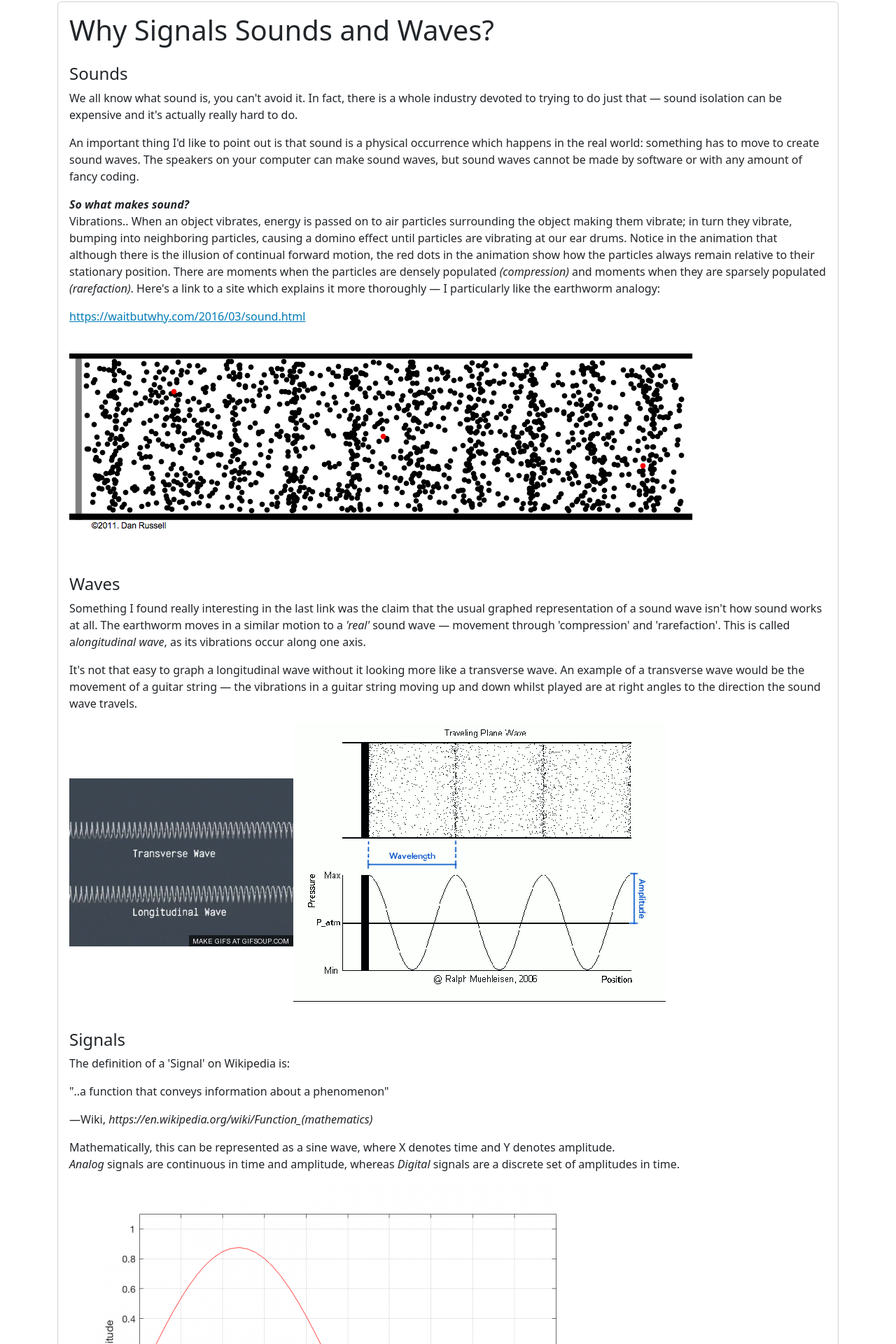
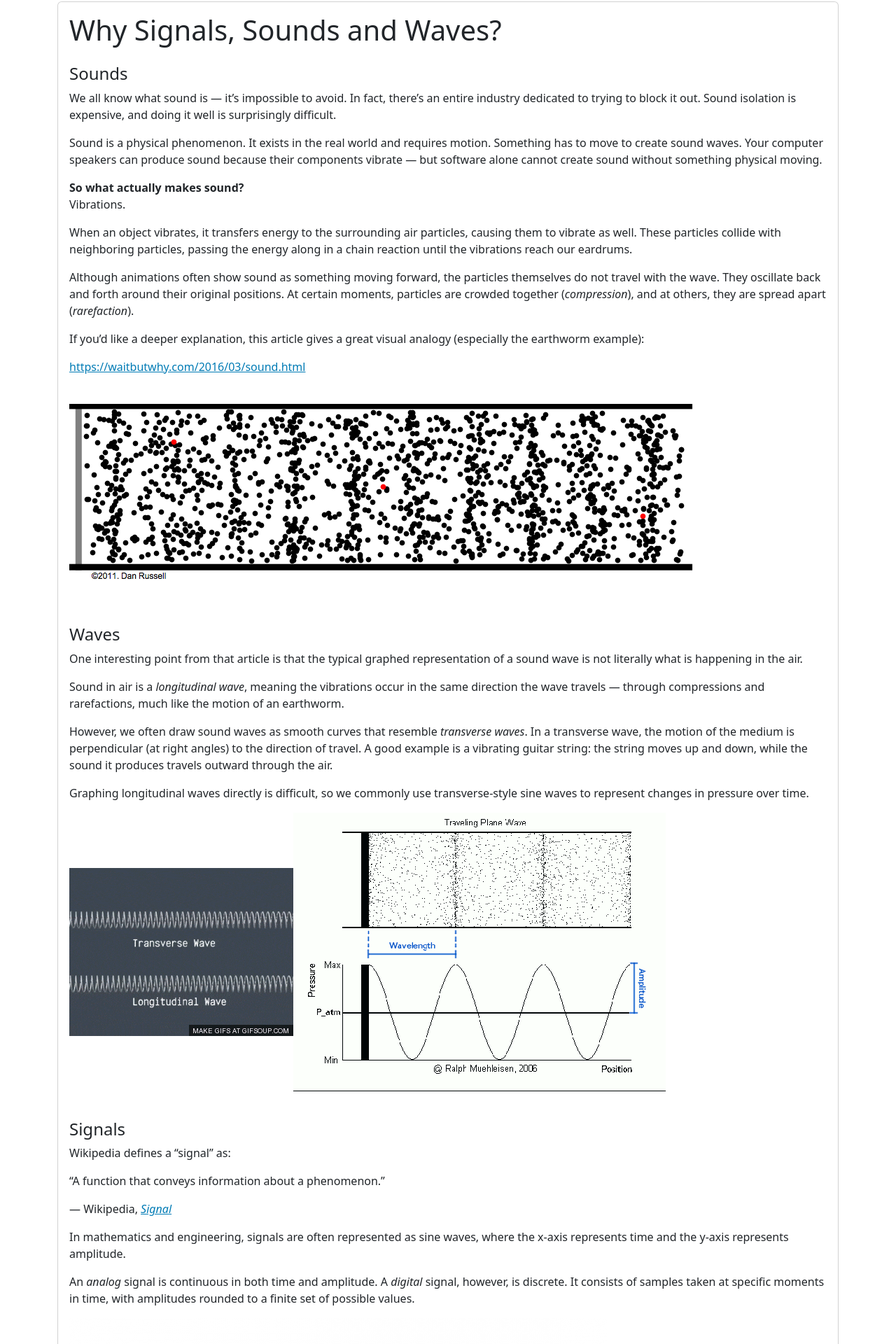
Before and after one commit to signalssoundsandwaves/SignalsSoundsAndWavesReact, a React (Vite) app: page /Why in a window 1280 px wide. Shown: the part 235-2155 px from the top of the page at 70% size. Built offline with nearby package versions, Linux system fonts and the light colour scheme.

Commit message:
edited text in why.jsx

```diff
--- a/src/pages/Why.jsx
+++ b/src/pages/Why.jsx
@@ -9,90 +9,168 @@ function Why() {
           <div className="card">
             <div className="card-body">
 
-              <h1 className="mb-4">Why Signals Sounds and Waves?</h1>
+              <h1 className="mb-4">Why Signals, Sounds and Waves?</h1>
 
               {/* Sounds Section */}
               <div className="mb-4">
                 <h4>Sounds</h4>
                 <p>
-                  We all know what sound is, you can't avoid it. In fact, there is a whole industry devoted to
-                  trying to do just that — sound isolation can be expensive and it's actually really hard to do.
+                  We all know what sound is — it’s impossible to avoid. In fact, there’s an entire
+                  industry dedicated to trying to block it out. Sound isolation is expensive,
+                  and doing it well is surprisingly difficult.
                 </p>
                 <p>
-                  An important thing I'd like to point out is that sound is a physical occurrence which happens in
-                  the real world: something has to move to create sound waves. The speakers on your computer can make
-                  sound waves, but sound waves cannot be made by software or with any amount of fancy coding.
+                  Sound is a physical phenomenon. It exists in the real world and requires motion.
+                  Something has to move to create sound waves. Your computer speakers can produce
+                  sound because their components vibrate — but software alone cannot create sound
+                  without something physical moving.
                 </p>
                 <p>
-                  <strong><cite>So what makes sound?</cite></strong>
+                  <strong>So what actually makes sound?</strong>
                   <br />
-                  Vibrations.. When an object vibrates, energy is passed on to air particles surrounding the
-                  object making them vibrate; in turn they vibrate, bumping into neighboring particles, causing a
-                  domino effect until particles are vibrating at our ear drums. Notice in the animation that although
-                  there is the illusion of continual forward motion, the red dots in the animation show how the particles
-                  always remain relative to their stationary position. There are moments when the particles are densely
-                  populated <cite>(compression)</cite> and moments when they are sparsely populated <cite>(rarefaction)</cite>.
-                  Here's a link to a site which explains it more thoroughly — I particularly like the earthworm analogy:
+                  Vibrations.
                 </p>
                 <p>
-                  <a href="https://waitbutwhy.com/2016/03/sound.html">
+                  When an object vibrates, it transfers energy to the surrounding air particles,
+                  causing them to vibrate as well. These particles collide with neighboring particles,
+                  passing the energy along in a chain reaction until the vibrations reach our eardrums.
+                </p>
+                <p>
+                  Although animations often show sound as something moving forward, the particles
+                  themselves do not travel with the wave. They oscillate back and forth around
+                  their original positions. At certain moments, particles are crowded together
+                  (<cite>compression</cite>), and at others, they are spread apart (<cite>rarefaction</cite>).
+                </p>
+                <p>
+                  If you’d like a deeper explanation, this article gives a great visual analogy
+                  (especially the earthworm example):
+                </p>
+                <p>
+                  <a
+                    href="https://waitbutwhy.com/2016/03/sound.html"
+                    target="_blank"
+                    rel="noopener noreferrer"
+                  >
                     https://waitbutwhy.com/2016/03/sound.html
                   </a>
                 </p>
-                <img src="red-dot.gif" id="reddot" className="img-fluid mb-3" alt="Red dot animation" />
+
+                <img
+                  src="red-dot.gif"
+                  id="reddot"
+                  className="img-fluid mb-3"
+                  alt="Red dot animation showing compression and rarefaction"
+                />
               </div>
 
               {/* Waves Section */}
               <div className="mb-4">
                 <h4>Waves</h4>
                 <p>
-                  Something I found really interesting in the last link was the claim that the usual graphed
-                  representation of a sound wave isn't how sound works at all. The earthworm moves in a similar motion
-                  to a <cite>'real'</cite> sound wave — movement through 'compression' and 'rarefaction'. This is called a
-                  <cite>longitudinal wave</cite>, as its vibrations occur along one axis.
+                  One interesting point from that article is that the typical graphed
+                  representation of a sound wave is not literally what is happening in the air.
                 </p>
                 <p>
-                  It's not that easy to graph a longitudinal wave without it looking more like a transverse wave.
-                  An example of a transverse wave would be the movement of a guitar string — the vibrations in a guitar
-                  string moving up and down whilst played are at right angles to the direction the sound wave travels.
+                  Sound in air is a <cite>longitudinal wave</cite>, meaning the vibrations occur
+                  in the same direction the wave travels — through compressions and rarefactions,
+                  much like the motion of an earthworm.
                 </p>
-                <img src="slinky.gif" id="slinky" className="img-fluid mb-3" alt="Slinky wave animation" />
-                <img src="planewave_modified_todouble1.gif" id="wave" className="img-fluid mb-3" alt="Plane wave animation" />
+                <p>
+                  However, we often draw sound waves as smooth curves that resemble
+                  <cite> transverse waves</cite>. In a transverse wave, the motion of the medium
+                  is perpendicular (at right angles) to the direction of travel. A good example
+                  is a vibrating guitar string: the string moves up and down, while the sound
+                  it produces travels outward through the air.
+                </p>
+                <p>
+                  Graphing longitudinal waves directly is difficult, so we commonly use
+                  transverse-style sine waves to represent changes in pressure over time.
+                </p>
+
+                <img
+                  src="slinky.gif"
+                  id="slinky"
+                  className="img-fluid mb-3"
+                  alt="Slinky demonstrating longitudinal wave motion"
+                />
+                <img
+                  src="planewave_modified_todouble1.gif"
+                  id="wave"
+                  className="img-fluid mb-3"
+                  alt="Plane wave representation"
+                />
               </div>
 
               {/* Signals Section */}
               <div className="mb-4">
                 <h4>Signals</h4>
                 <p>
-                  The definition of a 'Signal' on Wikipedia is:
+                  Wikipedia defines a “signal” as:
                 </p>
                 <figure>
                   <blockquote cite="https://en.wikipedia.org/wiki/Signal">
-                    "..a function that conveys information about a phenomenon"
+                    “A function that conveys information about a phenomenon.”
                   </blockquote>
                   <figcaption>
-                    —Wiki, <cite>https://en.wikipedia.org/wiki/Function_(mathematics)</cite>
+                    — Wikipedia,{" "}
+                    <cite>
+                      <a
+                        href="https://en.wikipedia.org/wiki/Signal"
+                        target="_blank"
+                        rel="noopener noreferrer"
+                      >
+                        Signal
+                      </a>
+                    </cite>
                   </figcaption>
                 </figure>
                 <p>
-                  Mathematically, this can be represented as a sine wave, where X denotes time and Y denotes amplitude.
-                  <br />
-                  <cite>Analog</cite> signals are continuous in time and amplitude, whereas <cite>Digital</cite> signals
-                  are a discrete set of amplitudes in time.
+                  In mathematics and engineering, signals are often represented as sine waves,
+                  where the x-axis represents time and the y-axis represents amplitude.
                 </p>
                 <p>
-                  <img src="original_signal-768x576.png" id="original_signal" className="img-fluid" alt="Original analog signal" /> fig 1. Original signal
+                  An <cite>analog</cite> signal is continuous in both time and amplitude.
+                  A <cite>digital</cite> signal, however, is discrete. It consists of samples
+                  taken at specific moments in time, with amplitudes rounded to a finite
+                  set of possible values.
                 </p>
+
                 <p>
-                  <img src="time_sampled_signal-768x576.png" id="time_sampled_signal" className="img-fluid" alt="Sampled signal" /> fig 2. Sampled signal
+                  <img
+                    src="original_signal-768x576.png"
+                    id="original_signal"
+                    className="img-fluid"
+                    alt="Original analog signal"
+                  />{" "}
+                  fig 1. Original analog signal
                 </p>
+
                 <p>
-                  <img src="quantised_signal_time-768x576.png" id="quantised_signal_time" className="img-fluid" alt="Quantised signal" /> fig 3. Quantised signal
+                  <img
+                    src="time_sampled_signal-768x576.png"
+                    id="time_sampled_signal"
+                    className="img-fluid"
+                    alt="Time sampled signal"
+                  />{" "}
+                  fig 2. Sampled signal
                 </p>
+
                 <p>
-                  Figure 1 depicts an analog signal, a sine wave with continuous time on x-axis and amplitude on y-axis.
-                  To represent this digitally, the ADC takes discrete samples (Figure 2) and quantises the amplitude (Figure 3),
-                  which is dictated by the bit rate.
+                  <img
+                    src="quantised_signal_time-768x576.png"
+                    id="quantised_signal_time"
+                    className="img-fluid"
+                    alt="Quantised digital signal"
+                  />{" "}
+                  fig 3. Quantised signal
+                </p>
+
+                <p>
+                  Figure 1 shows an analog signal — continuous in time and amplitude.
+                  To represent it digitally, an Analog-to-Digital Converter (ADC)
+                  takes discrete time samples (Figure 2) and then quantizes the amplitude
+                  into specific levels (Figure 3). The number of available levels is
+                  determined by the bit depth.
                 </p>
               </div>
 
```
